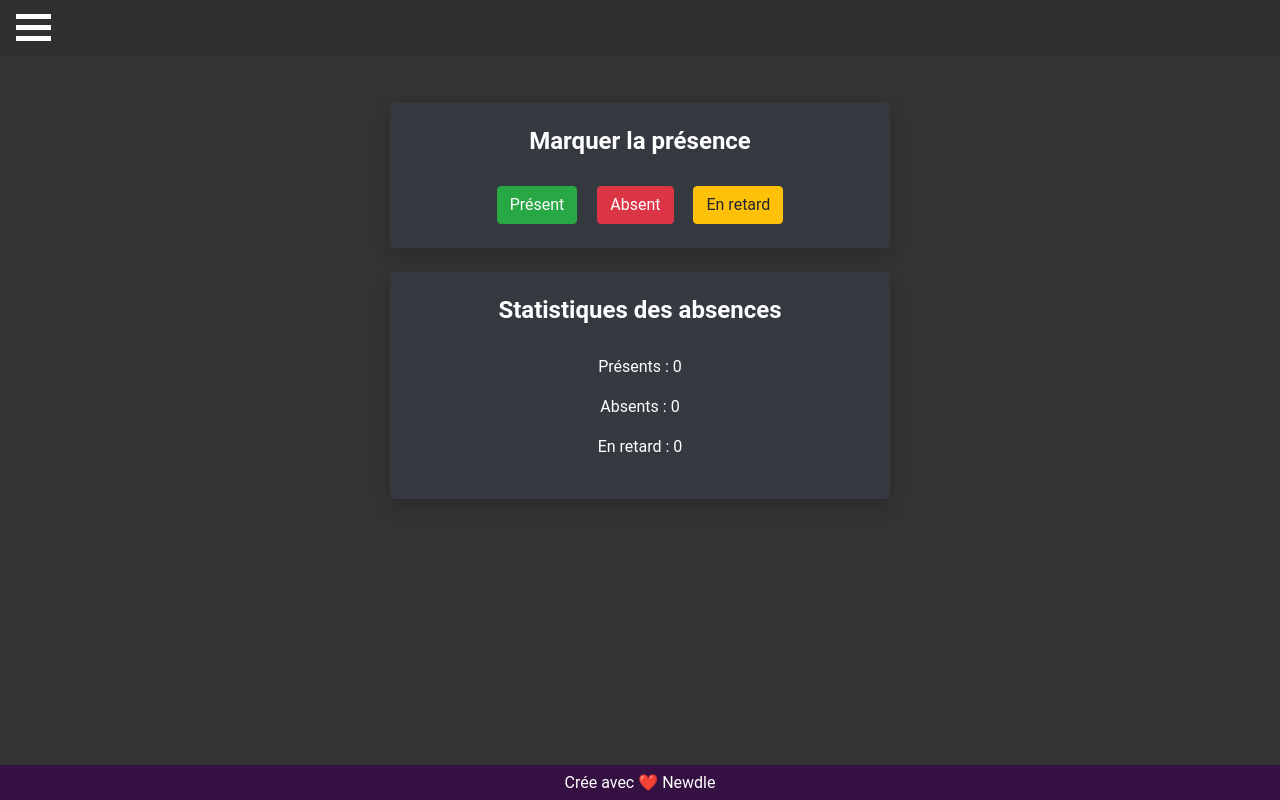
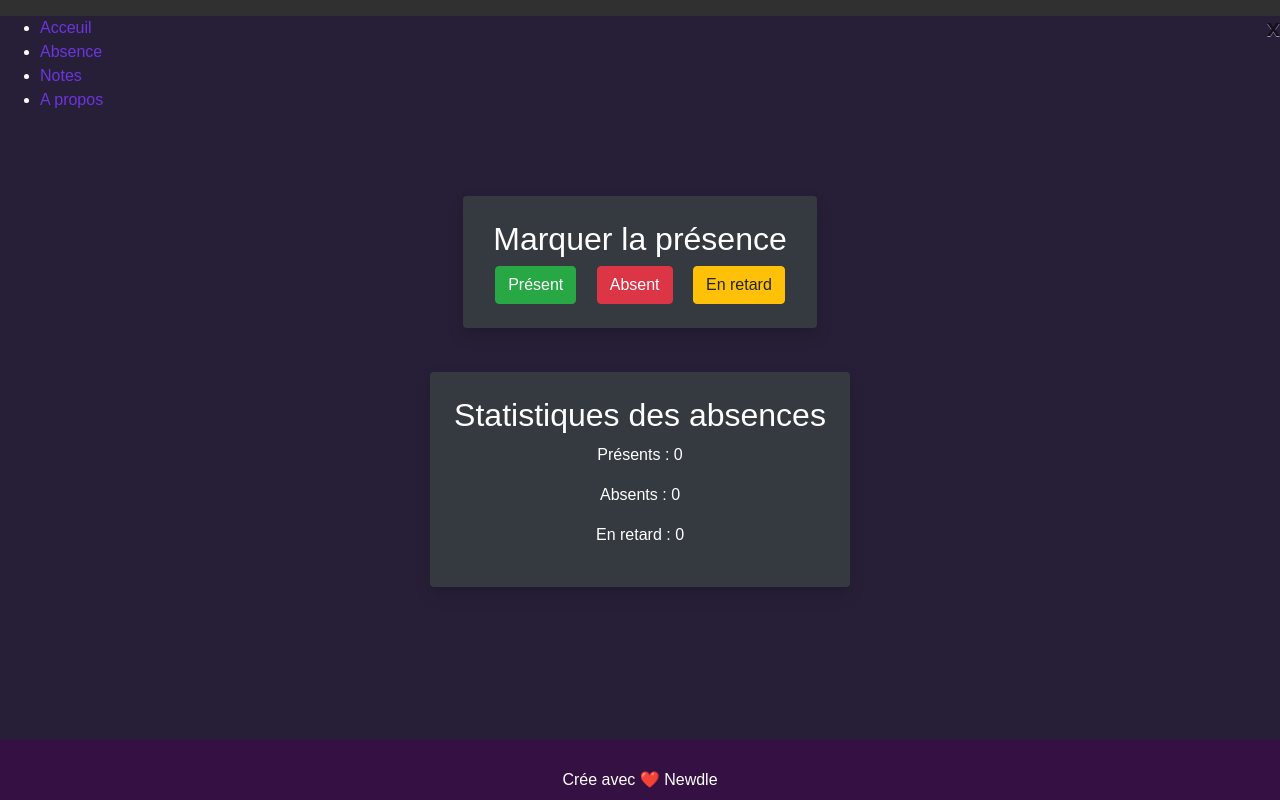
Before and after one commit to eco-trackers/newdle, a Django app: template absence/templates/absence/absence_tomerge.html in a window 1280 px wide. Run offline with Django 5.2, Linux system fonts and the light colour scheme; the template is opened without the code that fills it, so the values that code supplies are empty; some libraries are stand-ins or nearby versions.

Commit message:
Added CSS variables

```diff
--- a/static/css/style.css
+++ b/static/css/style.css
@@ -1,97 +1,162 @@
-body {
-  font-family: 'Roboto', Arial, sans-serif;
-  margin: 0;
-  padding: 0;
-  background: #333333;
+:root{
+  --text-color: #ffffff;
+  --background-color: #271f37;
+  --card-background-color: #1d1232;
+  --forms-background-color: #363434;
+  --forms-background-color-focus: #2c2c2c;
+  --primary-color: #6c35de;
+  --primary-color-hover: #cb80ff;
+  --primary-color-dark: #5a005a;
 }
 
-.attendance, .stats {
-  background-color: #303030;
-  color: #fff;
-  padding: 40px;
-  border-radius: 10px;
-  box-shadow: 0 8px 16px rgba(0, 0, 0, 0.2);
-  width: 100%;
-  max-width: 500px;
+html, body {
+  height: 100%;
+  margin: 0;
+  display: flex;
+  flex-direction: column;
 }
 
-.attendance h2, .stats h2 {
-  margin-top: 0;
-  margin-bottom: 30px;
-  text-align: center;
-  font-size: 24px;
-  font-weight: 700;
+body {
+  background-color: var(--background-color);
+  color: var(--text-color);
+  font-family: Arial, sans-serif;
+  display: flex;
+  flex-direction: column;
+  justify-content: space-between;
 }
 
-.footer {
-  position: fixed;
-  width: 100%;
-  bottom: 0;
-  background-color: black; /* Couleur violette */
-  color: black;
-  text-align: center;
-  padding: 5px 0;
-  height: 35px;  /* Ajustement de la hauteur de la barre inférieure */
+main {
+  flex: 1;
 }
 
-.footer .container {
+.container {
+  margin-top: 10px;
+  padding: 0;
+}
+
+.card {
+  background-color: var(--card-background-color);
+  border: none;
+  border-radius: 10px;
+  box-shadow: 0 4px 8px rgba(0, 0, 0, 0.1);
+  max-width: 400px;
+  margin: auto;
+  padding: 20px;
+}
+
+.card-title {
+  margin-bottom: 20px;
+  font-weight: 300;
+}
+
+.form-control {
+  background-color: var(--forms-background-color);
+  border: none;
+  color: var(--text-color);
+  border-radius: 5px;
+}
+
+.form-control:focus {
+  background-color: var(--forms-background-color-focus);
+  color: var(--text-color);
+  box-shadow: none;
+  border-color: var(--primary-color-hover);
+}
+
+.btn-primary {
+  background-color: var(--primary-color);
+  border: none;
+  border-radius: 5px;
+  width: 100%;
+  padding: 10px;
+  font-size: 16px;
+}
+
+.btn-primary:hover {
+  background-color: var(--primary-color-hover);
+}
+
+a {
+  color: var(--primary-color);
+}
+
+a:hover {
+  color: var(--primary-color-hover);
+  text-decoration: none;
+}
+
+.text-center {
+  margin-top: 20px;
+}
+
+/* Header Styles */
+header {
+  background-color: var(--background-color);
+}
+
+header .container {
   display: flex;
+  flex-direction: column;  /* Changed to column to stack items */
   justify-content: center;
   align-items: center;
-  height: 100%;
+  text-align: center;
+  height: calc(72.5vh - 56px - 40px);
 }
 
-/* Sidenav menu */
-.sidenav {
-  height: 100%;
-  width: 150px;
-  position: fixed;
-  z-index: 1;
-  top: 0;
-  left: -250px;
-  background-color: #341142;
-  padding-top: 60px;
-  transition: left 0.5s ease;
+header h1 {
+  font-weight: bold;
+  margin-bottom: 20px;
 }
 
-/* Sidenav menu links */
-.sidenav a {
-  padding: 8px 8px 8px 32px;
-  text-decoration: none;
-  font-size: 25px;
-  color: white;
-  display: block;
-  transition: 0.3s;
+header .lead {
+  margin-bottom: 40px;
+  color: var(--text-color);
 }
 
-.sidenav a:hover {
-  color: #111;
+header .btn-dark {
+  background-color: var(--primary-color);
+  border-color: var(--primary-color);
+  color: var(--text-color);
 }
 
-.sidenav ul {
-  list-style-type: none;
+header .btn-dark:hover {
+  background-color: var(--primary-color-dark);
+  border-color: var(--primary-color-dark);
+}
+
+footer {
+  background-color: var(--primary-color);
+  color: var(--text-color);
+  text-align: center;
   padding: 0;
   margin: 0;
 }
 
-/* Active class */
-.sidenav.active {
-  left: 0;
+.navbar {
+  background-color: var(--background-color);
 }
 
-/* Close btn */
-.sidenav .close {
-  position: absolute;
-  top: 0;
-  right: 25px;
-  font-size: 36px;
+.nav-item {
+  color: var(--primary-color-hover);
 }
 
-/* Icône burger */
-.burger-icon span {
-  display: block;
-  width: 35px;
-  height: 5px;
-  background-color:#fdfdfd;
-  margin: 6px 0;
+.navbar-brand {
+  font-weight: bold;
+  color: var(--text-color) !important;
 }
+
+.navbar-nav .nav-link {
+  margin-right: 15px;
+  color: var(--text-color) !important;
+}
+
+.navbar-nav .btn-outline-dark {
+  margin-left: 15px;
+  color: var(--text-color) !important;
+  border-color: var(--primary-color);
+}
+
+.navbar-nav .btn-outline-dark:hover {
+  background-color: var(--primary-color);
+  color: var(--text-color) !important;
+}
```
